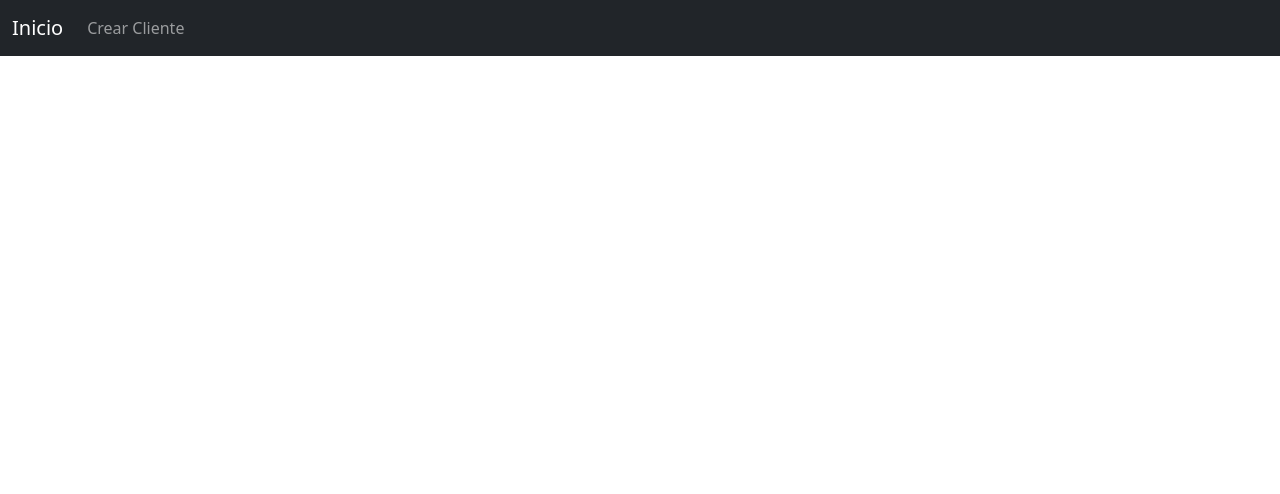
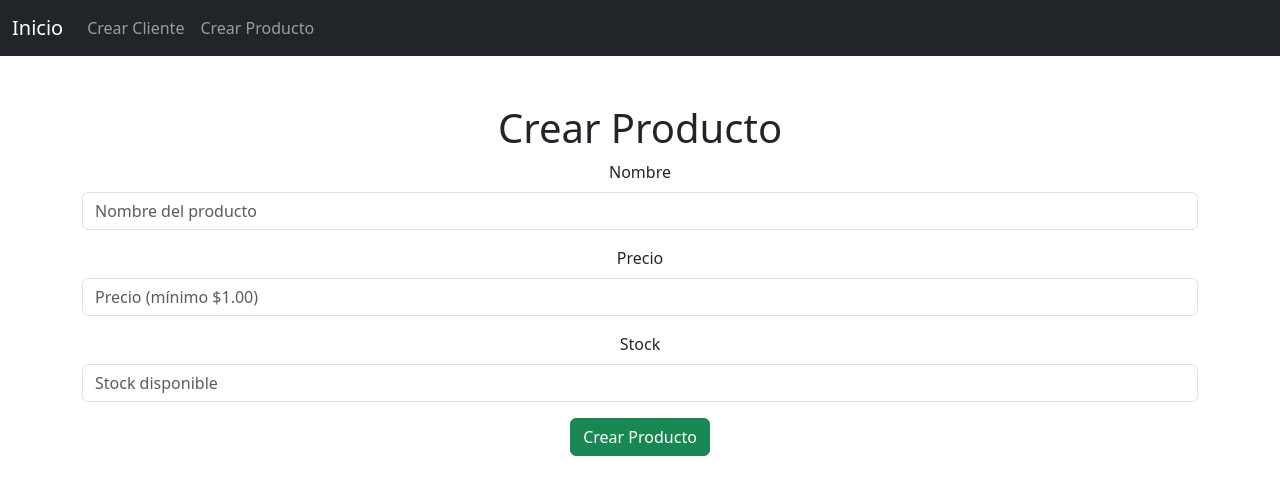
Before and after one commit to Axel-MG/Proyecto-Front, a React (Create React App) app: page /crear-producto in a window 1280 px wide. Shown: the top 494 px of the page. Built offline with nearby package versions, Linux system fonts and the light colour scheme.

Commit message:
Agregar producto
Producto css

```diff
--- a/src/App.js
+++ b/src/App.js
@@ -2,6 +2,8 @@ import { Link, Route, Routes } from "react-router";
 import "bootstrap/dist/css/bootstrap.min.css";
 import "./App.css";
 import CrearCliente from "./components/cliente/CrearCliente.js";
+import CrearProducto from "./components/Producto/CrearProducto.js";
+
 function App() {
   return (
     <div className="App">
@@ -17,13 +19,20 @@ function App() {
                   Crear Cliente
                 </Link>
               </li>
+              <li className="nav-item">
+                <Link className="nav-link" to="/crear-producto">
+                  Crear Producto
+                </Link>
+              </li>
             </ul>
           </div>
         </div>
       </nav>
+
       <Routes>
         <Route path="/" element={<h1>Bienvenido</h1>} />
         <Route path="/crear-cliente" element={<CrearCliente />} />
+        <Route path="/crear-producto" element={<CrearProducto />} />
       </Routes>
     </div>
   );
--- /dev/null
+++ b/src/components/Producto/CrearProducto.js
@@ -0,0 +1,94 @@
+import Form from "react-bootstrap/Form";
+import { useState } from "react";
+
+function CrearProducto() {
+  const [nombre, setNombre] = useState("");
+  const [precio, setPrecio] = useState("");
+  const [stock, setStock] = useState("");
+
+  const handleSubmit = async (e) => {
+    e.preventDefault();
+
+    const nuevoProducto = {
+      nombre: nombre,
+      precio: parseFloat(precio),
+      stock: parseInt(stock),
+    };
+
+    try {
+      const response = await fetch("http://localhost:8080/api/producto", {
+        method: "POST",
+        headers: {
+          "Content-Type": "application/json",
+        },
+        body: JSON.stringify(nuevoProducto),
+      });
+
+      if (response.ok) {
+        const data = await response.json();
+        console.log("Producto creado:", data);
+        alert("✅ Producto creado exitosamente");
+        setNombre("");
+        setPrecio("");
+        setStock("");
+      } else {
+        const error = await response.json();
+        alert("❌ Error al crear producto: " + (error.message || "verifica los datos"));
+      }
+    } catch (error) {
+      console.error("Error:", error);
+      alert("❌ Error en la conexión con el servidor");
+    }
+  };
+
+  return (
+    <div className="container mt-5">
+      <h1>Crear Producto</h1>
+      <form onSubmit={handleSubmit}>
+        <Form.Group className="mb-3">
+          <Form.Label>Nombre</Form.Label>
+          <Form.Control
+            type="text"
+            placeholder="Nombre del producto"
+            value={nombre}
+            onChange={(e) => setNombre(e.target.value)}
+            required
+            minLength={3}
+            maxLength={50}
+          />
+        </Form.Group>
+
+        <Form.Group className="mb-3">
+          <Form.Label>Precio</Form.Label>
+          <Form.Control
+            type="number"
+            step="0.01"
+            min="1"
+            placeholder="Precio (mínimo $1.00)"
+            value={precio}
+            onChange={(e) => setPrecio(e.target.value)}
+            required
+          />
+        </Form.Group>
+
+        <Form.Group className="mb-3">
+          <Form.Label>Stock</Form.Label>
+          <Form.Control
+            type="number"
+            min="0"
+            placeholder="Stock disponible"
+            value={stock}
+            onChange={(e) => setStock(e.target.value)}
+            required
+          />
+        </Form.Group>
+
+        <button type="submit" className="btn btn-success">
+          Crear Producto
+        </button>
+      </form>
+    </div>
+  );
+}
+
+export default CrearProducto;
```
Also changed, not shown: 1 other file (tests, documents, lock files or other folders).
